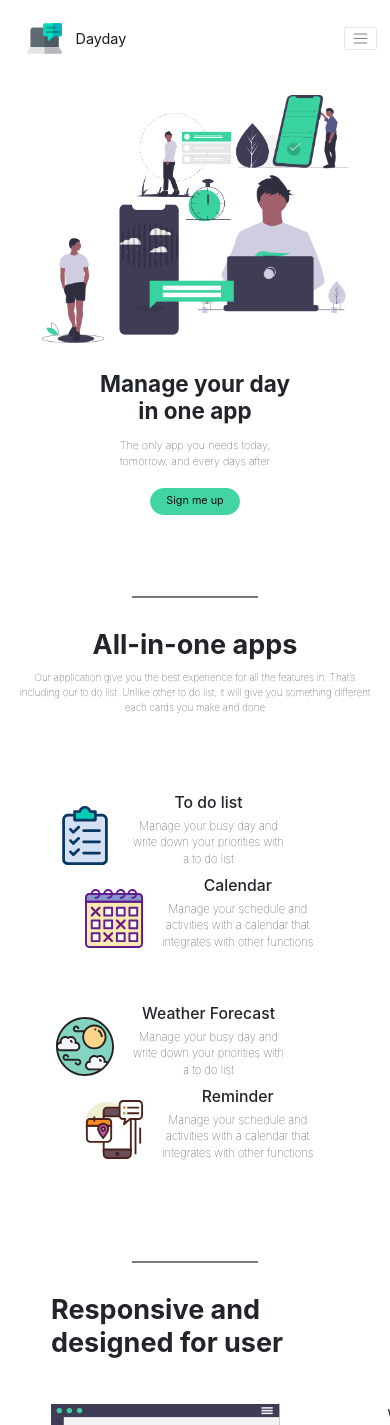
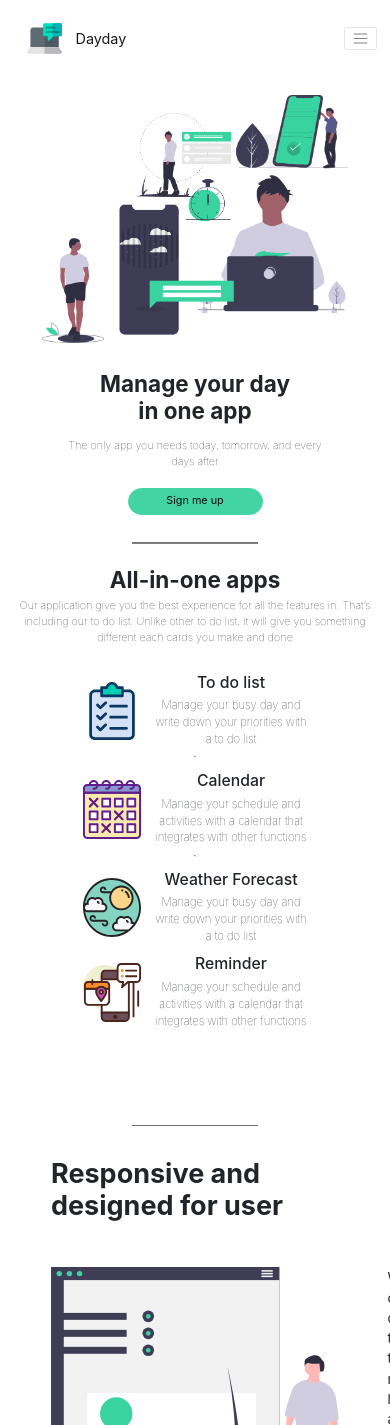
Before and after one commit to jte0711/simple-landing-page, a Next.js app: page / in a window 390 px wide. Shown: the top 1425 px of the page. Built offline with nearby package versions, Linux system fonts and the light colour scheme.

Commit message:
Update for feature page and button shape
-Update feature section of the page so it's responsive to mobile size screen
-Change the button shape and removing some unneccessary styles

```diff
--- a/components/button.jsx
+++ b/components/button.jsx
@@ -9,8 +9,8 @@ let buttonStyle = {
   backgroundColor: "#38D39F",
   borderColor: "#38D39F",
   opacity: "95%",
-  color: "black",
-  width: "10rem"
+  color: "black"
+  // width: "10rem"
 };
 
 class Buttons extends React.Component{
--- a/components/callToAction.jsx
+++ b/components/callToAction.jsx
@@ -16,7 +16,7 @@ class CallToAction extends React.Component{
       <div className="container-fluid d-flex flex-column align-items-center" style={featuresStyle}>
         <hr className="hrStyle"/>
         <h1 className="h1Style" align="center" style={headStyle}>One app to manage all. <br/> Join us now.</h1>
-        <Buttons addClass="buttonCta" link="/signup" text="Get started"/>
+        <Buttons addClass="buttonCta homeButton-L" link="/signup" text="Get started"/>
       </div>
     );
   }
--- a/components/css/style.css
+++ b/components/css/style.css
@@ -11,19 +11,6 @@
 .h1Style {
   font-size: 3rem;
   font-weight: bolder;
-}
-
-.h1StyleMb {
-  font-size: 2.5rem;
-  font-weight: bolder;
-  max-width: 22rem;
-}
-
-.pStyleMb {
-  font-size: 1.2rem;
-  font-weight: lighter;
-  margin-top: 1rem;
-  max-width: 22rem;
 }
 
 .iconBox {
@@ -84,10 +71,10 @@ h3 {
   margin: 0rem 2.5rem;
 }
 
-.homeButton-Mb {
-  width: 15rem;
-  text-align: center;
+.homeButton-L {
+  width: 10rem;
 }
+
 .buttonCta {
   margin-top: 1rem;
   font-size: 1rem;
@@ -114,6 +101,46 @@ div .navbar {
   margin-bottom: 1.2rem;
 }
 
+/* Mobile Style */
+
+.homeButton-Mb {
+  width: 15rem;
+  text-align: center;
+}
+
+.hrStyle-Mb {
+  margin-top: 3rem;
+  height: 0.4px;
+  width: 35%;
+  background-color: grey;
+}
+
+.h1StyleMb {
+  font-size: 2.5rem;
+  font-weight: bolder;
+  max-width: 22rem;
+}
+
+.pStyleMb {
+  font-size: 1.2rem;
+  font-weight: lighter;
+  margin-top: 1rem;
+  max-width: 30rem;
+}
+
+.iconBoxMb {
+  margin-right: 1.5rem;
+}
+
+.textBoxMb h3{
+  margin-top: 0.6rem;
+}
+
+.textBoxMb p {
+  margin-bottom: 0.6rem;
+}
+
+/* Media Queries  */
 @media (max-width: 1030px) {
   html {
     font-size: 13px;
--- a/components/featureBox.jsx
+++ b/components/featureBox.jsx
@@ -18,6 +18,8 @@ class FeatureBox extends React.Component{
   }
 
   render(){
+
+    if (this.props.isMobile !== true){
       return(
         <div className="featBox d-flex align-items-center">
           <div className="iconBox">
@@ -29,6 +31,19 @@ class FeatureBox extends React.Component{
           </div>
         </div>
       );
+    } else {
+      return(
+        <div className="d-flex justify-content-center align-items-center" styles={{height: "6rem"}}>
+          <div className="iconBoxMb">
+            <img src={this.state.imgSrc} alt={this.state.imgAlt} style={iconStyle}/>
+          </div>
+          <div className="textBoxMb d-flex align-items-center flex-column">
+            <h3>{this.state.title}</h3>
+            <p className="descStyle" align="center">{this.state.description}</p>
+          </div>
+        </div>
+      );
+    }
   }
 }
 
--- a/components/features.jsx
+++ b/components/features.jsx
@@ -18,9 +18,42 @@ let contentBox = {
   marginBottom: "1rem"
 }
 
+let contentBoxMb = {
+  marginTop: "1.5rem",
+  marginBottom: "1rem"
+}
+
+let h1MbStyle = {
+  marginTop: "1.5rem",
+  marginBottom: "-0.5rem"
+}
 
 class Features extends React.Component{
+
+  constructor(props){
+    super(props);
+    this.state = {
+      screenWidth: 1000,
+    }
+  }
+
+  componentDidMount(){
+    window.addEventListener("resize", this.resize.bind(this));
+    this.resize();
+  }
+
+  resize(){
+    let curWidth = window.innerWidth;
+    if (curWidth !== this.state.screenWidth) {
+        this.setState({screenWidth:curWidth});
+    }
+  }
+
   render(){
+
+    let isMobile = (this.state.screenWidth <= 720);
+
+    if (isMobile !== true){
       return(
         <div className="container-fluid d-flex flex-column align-items-center" style={featuresStyle}>
           <hr className="hrStyle"/>
@@ -30,21 +63,47 @@ class Features extends React.Component{
           <div className="container-fluid" style={contentBox}>
 
             <div className="row d-flex justify-content-center rowComp">
-            <FeatureBox imgSrc="images/clipboard.svg" alt="To do list illustration" title="To do list">Manage your busy day and write down your priorities with  a to do list </FeatureBox>
+              <FeatureBox isMobile={isMobile} imgSrc="images/clipboard.svg" alt="To do list illustration" title="To do list">Manage your busy day and write down your priorities with  a to do list </FeatureBox>
               <div className="betweenPad"></div>
-            <FeatureBox imgSrc="images/calendar.svg" alt="Calendar illustration" title="Calendar">Manage your schedule and activities with a calendar that integrates with other functions </FeatureBox>
+              <FeatureBox isMobile={isMobile} imgSrc="images/calendar.svg" alt="Calendar illustration" title="Calendar">Manage your schedule and activities with a calendar that integrates with other functions </FeatureBox>
             </div>
 
             <div className="row d-flex justify-content-center rowComp">
-            <FeatureBox imgSrc="images/weather.svg" alt="Weather illustration" title="Weather Forecast">Manage your busy day and write down your priorities with  a to do list </FeatureBox>
+              <FeatureBox isMobile={isMobile} imgSrc="images/weather.svg" alt="Weather illustration" title="Weather Forecast">Manage your busy day and write down your priorities with  a to do list </FeatureBox>
               <div className="betweenPad"></div>
-            <FeatureBox imgSrc="images/events.svg" alt="Reminder illustration" title="Reminder">Manage your schedule and activities with a calendar that integrates with other functions </FeatureBox>
+              <FeatureBox isMobile={isMobile} imgSrc="images/events.svg" alt="Reminder illustration" title="Reminder">Manage your schedule and activities with a calendar that integrates with other functions </FeatureBox>
+            </div>
+
+          </div>
+        </div>
+      );
+    } else {
+      return(
+        <div className="container-fluid d-flex flex-column align-items-center">
+          <hr className="hrStyle-Mb"/>
+          <h1 className="h1StyleMb" style={h1MbStyle}>All-in-one apps</h1>
+          <p className="pStyleMb" style={pStyle} align="center">Our application give you the best experience for all the features in. That’s including our to do list.
+          Unlike other to do list, it will give you  something different each cards you make and done</p>
+
+          <div className="container-fluid" style={contentBoxMb}>
+            <div className="d-flex flex-column align-items-center">
+              <FeatureBox isMobile={isMobile} imgSrc="images/clipboard.svg" alt="To do list illustration" title="To do list">Manage your busy day and write down your priorities with  a to do list </FeatureBox>`
+              <div className="betweenPad"></div>
+              <FeatureBox isMobile={isMobile} imgSrc="images/calendar.svg" alt="Calendar illustration" title="Calendar">Manage your schedule and activities with a calendar that integrates with other functions </FeatureBox>`
+              <FeatureBox isMobile={isMobile} imgSrc="images/weather.svg" alt="Weather illustration" title="Weather Forecast">Manage your busy day and write down your priorities with  a to do list </FeatureBox>
+              <div className="betweenPad"></div>
+              <FeatureBox isMobile={isMobile} imgSrc="images/events.svg" alt="Reminder illustration" title="Reminder">Manage your schedule and activities with a calendar that integrates with other functions </FeatureBox>
+            </div>
+
+            <div className="row d-flex justify-content-center rowComp">
               </div>
 
           </div>
         </div>
       );
     }
+
+  }
 }
 
 export default Features;
--- a/components/footer.jsx
+++ b/components/footer.jsx
@@ -47,7 +47,7 @@ class Footer extends React.Component{
             <span className="navFooterItems">Contact</span>
             <span className="navFooterItems">Terms of Service</span>
           </nav>
-          <Buttons addClass="navButton" link="/signup" text="Get started"/>
+          <Buttons addClass="navButton homeButton-L" link="/signup" text="Get started"/>
         </div>
 
         <div className="d-flex justify-content-between align-items-center" style={idStyle}>
```
Lines whose indentation alone changed are shown as unchanged.
